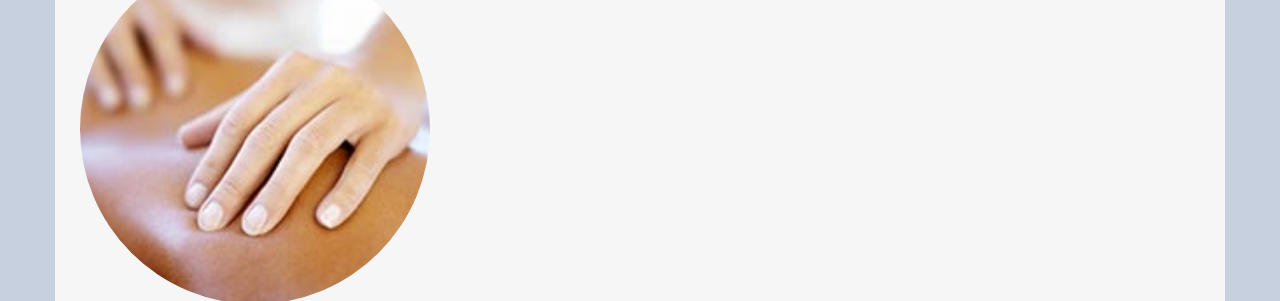
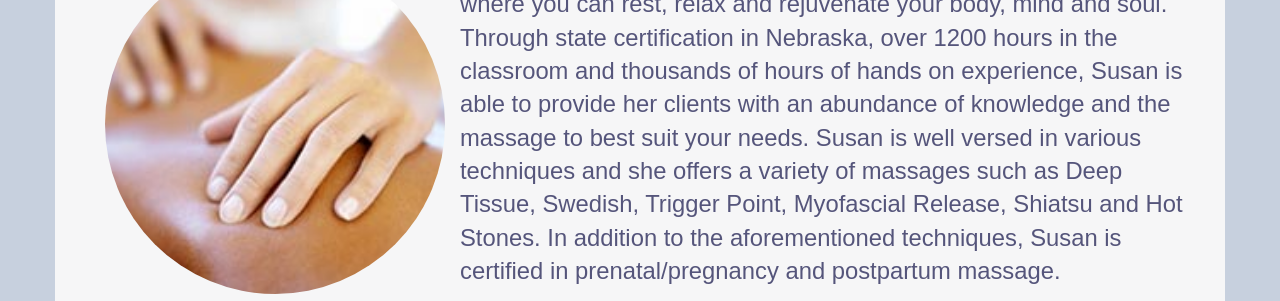
Before and after one commit to asipple1/Aurora-Massage, a plain HTML site: page About.html in a window 1280 px wide. Shown: the part 313-614 px from the top of the page. Drawn offline with nearby package versions, Linux system fonts and the light colour scheme; a web font is replaced by a local one.

Commit message:
change location col-xs-12 for about content

```diff
--- a/About.html
+++ b/About.html
@@ -41,8 +41,10 @@
     </nav><!--------Nav-------------->
     <div class ="container about">
         <div class="row" id="about">
+        <div class="col-xs-12 lead">
         <img src="css/images/massageHands.jpg" class="img-responsive massage2 col-xs-4" alt="Responsive image">
-        <p class="col-xs-12 lead">  At <strong>Aurora Massage Therapy</strong>, it is our mission to provide a retreat where you can rest, relax and rejuvenate your body, mind and soul. Through state certification in Nebraska, over 1200 hours in the classroom and thousands of hours of hands on experience, Susan is able to provide her clients with an abundance of knowledge and the massage to best suit your needs. Susan  is well versed in various techniques and she offers a variety of massages such as Deep Tissue, Swedish, Trigger Point, Myofascial Release, Shiatsu and Hot Stones. In addition to the aforementioned techniques, Susan is  certified in prenatal/pregnancy and postpartum massage.</p>
+        <p>  At <strong>Aurora Massage Therapy</strong>, it is our mission to provide a retreat where you can rest, relax and rejuvenate your body, mind and soul. Through state certification in Nebraska, over 1200 hours in the classroom and thousands of hours of hands on experience, Susan is able to provide her clients with an abundance of knowledge and the massage to best suit your needs. Susan  is well versed in various techniques and she offers a variety of massages such as Deep Tissue, Swedish, Trigger Point, Myofascial Release, Shiatsu and Hot Stones. In addition to the aforementioned techniques, Susan is  certified in prenatal/pregnancy and postpartum massage.</p>
+            </div>
         </div>
     </div>
 
```
